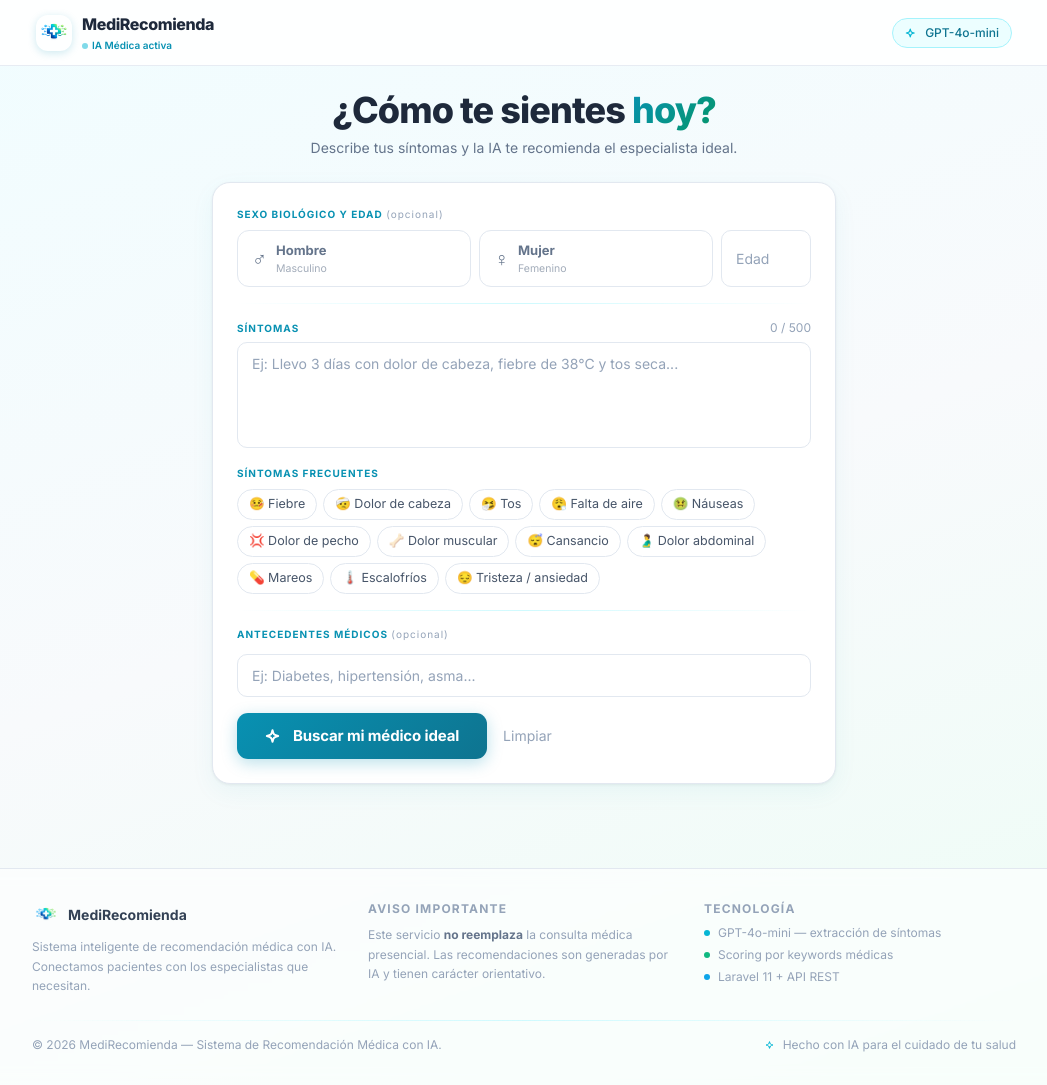
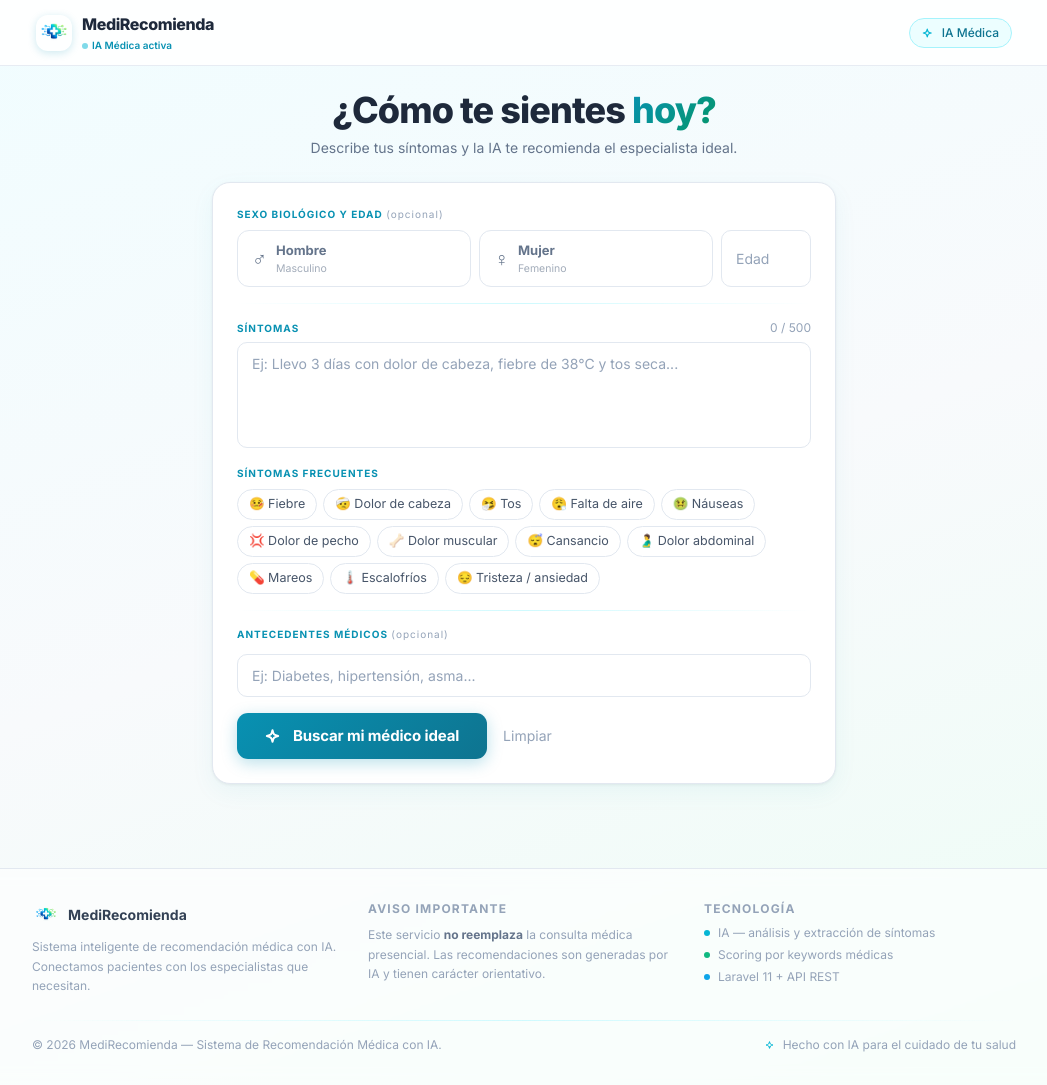
Before and after one commit to DarkLord0404/recomendadores, a Laravel app: page / in a window 1280 px wide. Shown: the whole page, without its empty margins (116-1163 px from the left). Run offline with Laravel 12, Linux system fonts and the light colour scheme; some libraries are stand-ins or nearby versions.

Commit message:
fix: quitar mención GPT-4o-mini, optimizar imagen logo 2MB->17KB

```diff
--- a/resources/views/welcome.blade.php
+++ b/resources/views/welcome.blade.php
@@ -181,7 +181,7 @@
                 <svg class="w-3.5 h-3.5 text-cyan-500" fill="none" viewBox="0 0 24 24" stroke-width="2" stroke="currentColor">
                     <path stroke-linecap="round" stroke-linejoin="round" d="M9.813 15.904L9 18.75l-.813-2.846a4.5 4.5 0 00-3.09-3.09L2.25 12l2.846-.813a4.5 4.5 0 003.09-3.09L9 5.25l.813 2.846a4.5 4.5 0 003.09 3.09L15.75 12l-2.846.813a4.5 4.5 0 00-3.09 3.09z"/>
                 </svg>
-                <span class="text-xs font-medium text-cyan-700">GPT-4o-mini</span>
+                <span class="text-xs font-medium text-cyan-700">IA Médica</span>
             </div>
         </div>
     </header>
@@ -337,7 +337,7 @@
                     <div class="flex flex-col gap-1.5">
                         <div class="flex items-center gap-2 text-xs text-slate-400">
                             <span class="w-1.5 h-1.5 rounded-full bg-cyan-500 flex-shrink-0"></span>
-                            GPT-4o-mini — extracción de síntomas
+                            IA — análisis y extracción de síntomas
                         </div>
                         <div class="flex items-center gap-2 text-xs text-slate-400">
                             <span class="w-1.5 h-1.5 rounded-full bg-emerald-500 flex-shrink-0"></span>
```
Also changed, not shown: public/recomienda.png.
